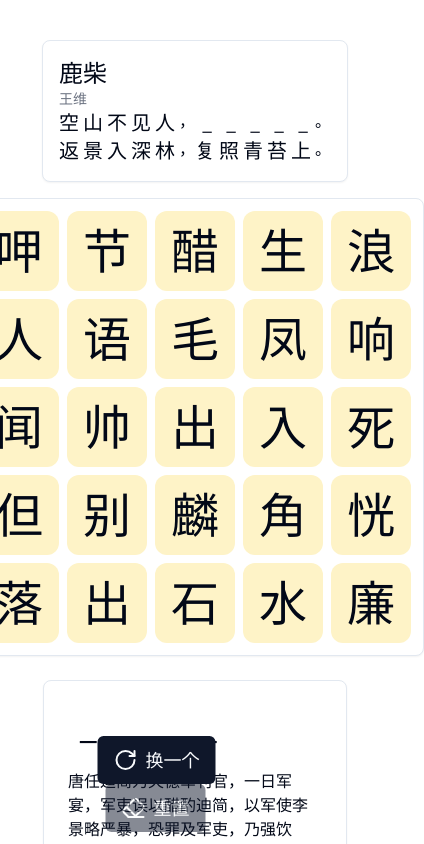
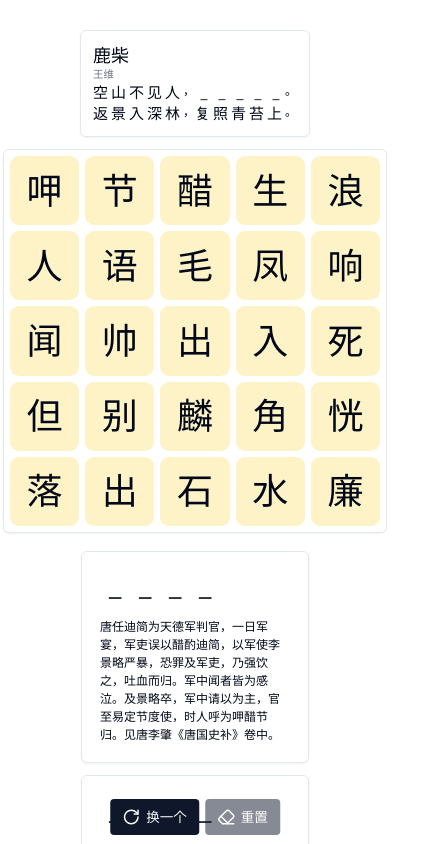
Before and after one commit to yjrhgvbn/stepGame, a React (Vite) app: page / in a window 390 px wide. Shown: the top 844 px of the page, 424 px wide, since content can reach past the window. Built offline with nearby package versions, Linux system fonts and the light colour scheme.

Commit message:
✨ feat: 增加样式自适应

```diff
--- a/src/App.css
+++ b/src/App.css
@@ -6,6 +6,7 @@
   :root {
     font-family: Georgia, Baskerville, 'Liberation Serif', 'Kaiti SC', STKaiti, 'AR PL UKai CN', 'AR PL UKai HK', 'AR PL UKai TW', 'AR PL UKai TW MBE',
       'AR PL KaitiM GB', KaiTi, KaiTi_GB2312, DFKai-SB, 'TW\-Kai', serif;
+    -webkit-tap-highlight-color: rgba(0, 0, 0, 0);
     --background: 0 0% 100%;
     --foreground: 222.2 84% 4.9%;
 
@@ -78,3 +79,18 @@
     @apply bg-background text-foreground;
   }
 }
+@layer base {
+  :root {
+    font-size: 75%; /* = 12px */
+  }
+  @screen md {
+    :root {
+      font-size: 87.5%; /* = 14px */
+    }
+  }
+  @screen xl {
+    :root {
+      font-size: 100%; /* = 16px */
+    }
+  }
+}
--- a/src/Grid.tsx
+++ b/src/Grid.tsx
@@ -29,6 +29,7 @@ type PoetryPoint = {
 } & Point;
 
 export function Grid() {
+  const [rowSize, setRowSize] = useState(4);
   const [grid, setGrid] = useState<PoetryPoint[][]>([]);
   const [selectedPoints, setSelectedPoints] = useState<PoetryPoint[]>([]);
   // const anserLine = usePoetryStore((state) => state.anserLine);
@@ -54,6 +55,7 @@ export function Grid() {
     const anserLine = resetPoetry();
     const anserLen = anserLine.characters.length - 2;
     const gridLen = clamp(Math.ceil(anserLen) + 2, 4, 10);
+    setRowSize(gridLen);
     const grid = generateGrid(gridLen, anserLen);
     const poetryGrid = extendGrid<PoetryPoint>(grid, () => ({
       resIndex: 0,
@@ -116,10 +118,20 @@ export function Grid() {
 
   return (
     <div className={classNames('mt-4')}>
-      <div className={classNames('flex flex-wrap justify-center')}>
-        <Card className="inline-block p-2">
+      <div className={classNames('flex justify-center')}>
+        <Card
+          className={classNames('w-full p-1', {
+            'max-w-[62rem]': rowSize === 10,
+            'max-w-[56rem]': rowSize === 9,
+            'max-w-[50rem]': rowSize === 8,
+            'max-w-[44rem]': rowSize === 7,
+            'max-w-[38rem]': rowSize === 6,
+            'max-w-[32rem]': rowSize === 5,
+            'max-w-[26rem]': rowSize === 4,
+          })}
+        >
           {grid.map((row, i) => (
-            <div key={i} className="flex">
+            <div key={i} className={classNames('flex items-start justify-start')}>
               {row.map((cell, j) => (
                 <EffectPoint
                   point={cell}
@@ -127,6 +139,7 @@ export function Grid() {
                   onDoubleClick={() => handleClick(i, j, false)}
                   key={j}
                   isFocus={selectedPoints.at(-1) === cell}
+                  rowSize={rowSize}
                 >
                   {cell.text}
                 </EffectPoint>
@@ -157,9 +170,10 @@ interface PoetryPointProps {
   onDoubleClick?: React.MouseEventHandler<HTMLButtonElement>;
   isFocus?: boolean;
   children: React.ReactNode;
+  rowSize?: number;
 }
 const EffectPoint = (pros: PoetryPointProps) => {
-  const { onClick, children, isFocus, point } = pros;
+  const { onClick, children, isFocus, point, rowSize = 4 } = pros;
   const { isComplete, isSeleted } = point;
   const [effect, setEffect] = useState(false);
   const pointRef = useRef<HTMLButtonElement>(null);
@@ -174,15 +188,22 @@ const EffectPoint = (pros: PoetryPointProps) => {
   function handleDoubleClick(e: React.MouseEvent<HTMLButtonElement, MouseEvent>) {
     pros.onDoubleClick && pros.onDoubleClick(e);
   }
-  useAnimateStart(point.resId, pointRef, [isComplete, point]);
+  useAnimateStart(point.resId, pointRef, [isComplete, point, rowSize]);
 
   return (
+    <div
+      className={classNames('relative flex w-full', {
+        'm-0.5 text-3xl sm:m-1 sm:text-4xl lg:text-5xl': rowSize > 8,
+        'm-1 text-4xl sm:text-4xl lg:text-5xl': rowSize > 6,
+        'm-1 text-5xl': rowSize <= 6,
+      })}
+    >
       <button
         disabled={isComplete}
         onClick={handleClick}
         onDoubleClick={handleDoubleClick}
         className={classNames(
-        'text relative m-1 box-border  flex h-20 w-20 cursor-pointer items-center justify-center rounded-xl bg-amber-100 p-0 text-center text-5xl',
+          'relative w-full cursor-pointer rounded-xl bg-amber-100 pb-[100%] text-center ',
           'transition-colors',
           { 'bg-amber-200 ': !isComplete && isSeleted },
           { 'animate-shake': !isComplete && !isFocus && effect },
@@ -199,7 +220,10 @@ const EffectPoint = (pros: PoetryPointProps) => {
         >
           {point.num}
         </div>
+        <div className={classNames('absolute left-1/2 top-1/2 -translate-x-1/2 -translate-y-1/2')}>
           <span ref={pointRef}> {children}</span>
+        </div>
       </button>
+    </div>
   );
 };
--- a/src/Idioms.tsx
+++ b/src/Idioms.tsx
@@ -33,10 +33,10 @@ export default function Idioms() {
 const IdomChar = (props: { children: React.ReactNode; word: IdiomWord; isComplete: boolean }) => {
   const { word, isComplete } = props;
   const idiomRef = useRef(null);
-  const springs = useAnimateEnd(word.key, idiomRef, isComplete, { fontSize: '2.25rem', width: '2.5rem', height: '2.5rem' });
+  const springs = useAnimateEnd(word.key, idiomRef, isComplete, { width: '2.5rem', height: '2.5rem' });
 
   return (
-    <div ref={idiomRef} className={classNames('h-10 w-10')}>
+    <div ref={idiomRef} className={classNames('h-10 w-10 text-4xl')}>
       <animated.div id={word.key} className="flex h-10 w-10 items-center justify-center text-4xl" style={springs}>
         {isComplete ? props.children : '_'}
       </animated.div>
--- a/src/Poetry.tsx
+++ b/src/Poetry.tsx
@@ -51,11 +51,11 @@ export default function App() {
 const PoetryChar = (props: { children: React.ReactNode; word: PoertyCharacter; isComplete: boolean }) => {
   const { word, isComplete } = props;
   const idiomRef = useRef(null);
-  const springs = useAnimateEnd(word.key, idiomRef, isComplete, { fontSize: '1.25rem', width: '1.5rem', height: '1.75rem' });
+  const springs = useAnimateEnd(word.key, idiomRef, isComplete, { width: '1.5rem', height: '1.75rem' });
 
   return (
-    <div ref={idiomRef} className={classNames('h-6 w-6')}>
-      <animated.div id={word.key} className=" flex h-6 w-6 items-center justify-center text-4xl" style={springs}>
+    <div ref={idiomRef} className={classNames('h-6 w-6 text-xl')}>
+      <animated.div id={word.key} className="flex h-6 w-6 items-center justify-center" style={springs}>
         {isComplete ? props.children : '_'}
       </animated.div>
     </div>
--- a/src/animate.ts
+++ b/src/animate.ts
@@ -5,9 +5,15 @@ import { useEffect, useRef, useState } from 'react';
 import { useUpdateEffect } from 'react-use';
 import { StoreApi, UseBoundStore, create } from 'zustand';
 
+interface StyleInfo {
+  x: number;
+  y: number;
+  fontSize: string;
+}
+
 interface AnimateStore {
-  postion: { x: number; y: number };
-  setPostion: (x: number, y: number) => void;
+  style: StyleInfo;
+  setStyle: (params: StyleInfo) => void;
   clear: () => void;
 }
 
@@ -18,9 +24,9 @@ export const useAnimateStore = (id: string) => {
     animateMap.set(
       id,
       create<AnimateStore>((set) => ({
-        postion: { x: 0, y: 0 },
-        setPostion: (x: number, y: number) => set({ postion: { x, y } }),
-        clear: () => set({ postion: { x: 0, y: 0 } }),
+        style: { x: 0, y: 0, fontSize: '3rem' },
+        setStyle: (state) => set({ style: state }),
+        clear: () => set({ style: { x: 0, y: 0, fontSize: '3rem' } }),
       })),
     );
   }
@@ -40,11 +46,12 @@ export const clearAnimateStore = (id?: string) => {
 };
 
 export const useAnimateStart = (key: string, ref: React.RefObject<any>, deps?: React.DependencyList) => {
-  const setPostion = useAnimateStore(key)((state) => state.setPostion);
+  const setStyle = useAnimateStore(key)((state) => state.setStyle);
   useEffect(() => {
     if (!ref.current) return;
+    const font = window.getComputedStyle(ref.current).fontSize;
     const { x, y } = ref.current.getBoundingClientRect();
-    setPostion(x + document.documentElement.scrollLeft, y + document.documentElement.scrollTop);
+    setStyle({ x: x + document.documentElement.scrollLeft, y: y + document.documentElement.scrollTop, fontSize: font });
   }, deps);
 };
 
@@ -57,28 +64,26 @@ export interface EndStyle {
 }
 
 export const useAnimateEnd = (key: string, ref: React.RefObject<any>, canSatart: boolean, endStyle: EndStyle) => {
-  const animatePostion = useAnimateStore(key)((state) => state.postion);
+  const animateStyle = useAnimateStore(key)((state) => state.style);
 
-  // TODO:处理元素缩放的情况
   const [springs, api] = useSpring(() => ({
     from: { x: 0, y: 0, ...endStyle },
   }));
   useEffect(() => {
     if (!ref.current || !canSatart) return;
+    const font = window.getComputedStyle(ref.current).fontSize;
     const { x, y } = ref.current.getBoundingClientRect();
-    const xDistance = animatePostion.x - (x + document.documentElement.scrollLeft);
-    const yDistance = animatePostion.y - (y + document.documentElement.scrollTop);
+    const xDistance = animateStyle.x - (x + document.documentElement.scrollLeft);
+    const yDistance = animateStyle.y - (y + document.documentElement.scrollTop);
     api.start({
       from: {
         x: xDistance,
         y: yDistance,
-        fontSize: '3rem',
-        width: '3rem',
-        height: '3rem',
+        fontSize: animateStyle.fontSize,
       },
-      to: { x: 0, y: 0, ...endStyle },
+      to: { x: 0, y: 0, fontSize: font, ...endStyle },
     });
-  }, [animatePostion]);
+  }, [animateStyle]);
   return springs;
 };
 
```
Lines whose indentation alone changed are shown as unchanged.
